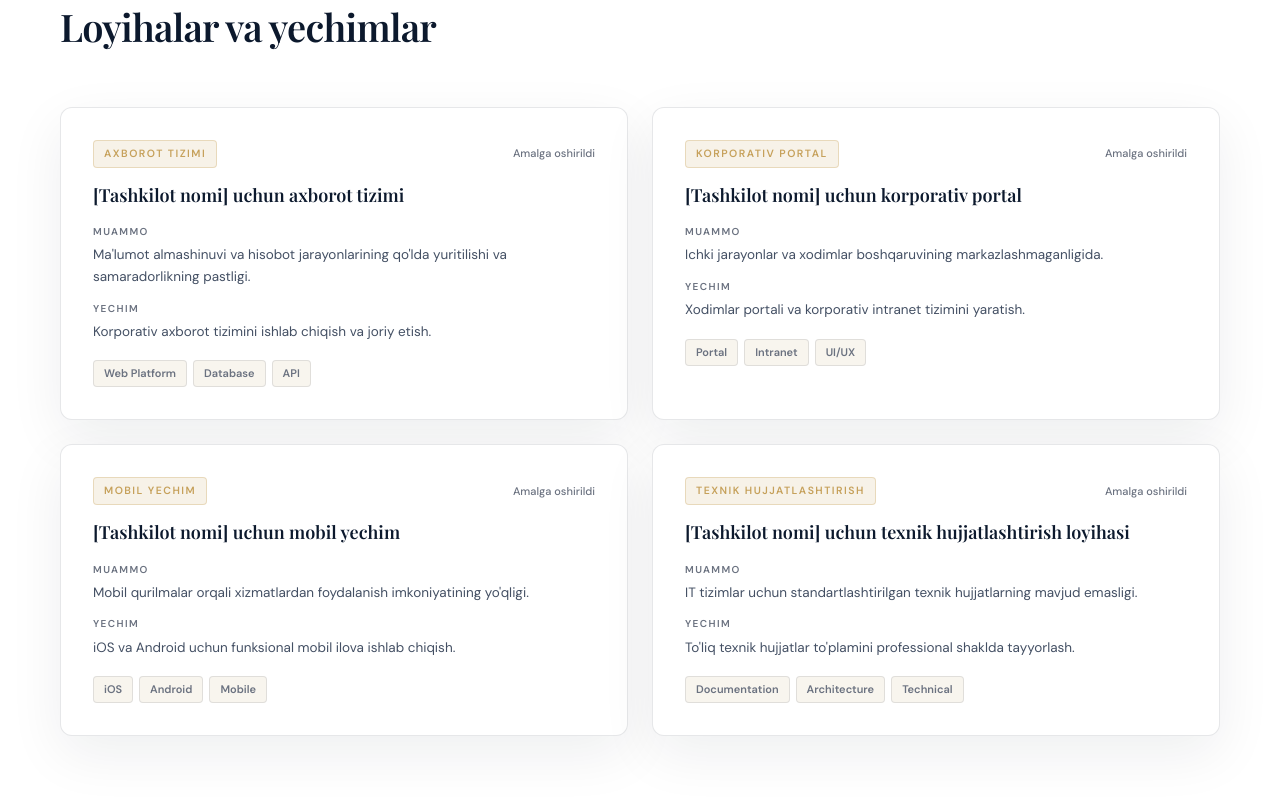
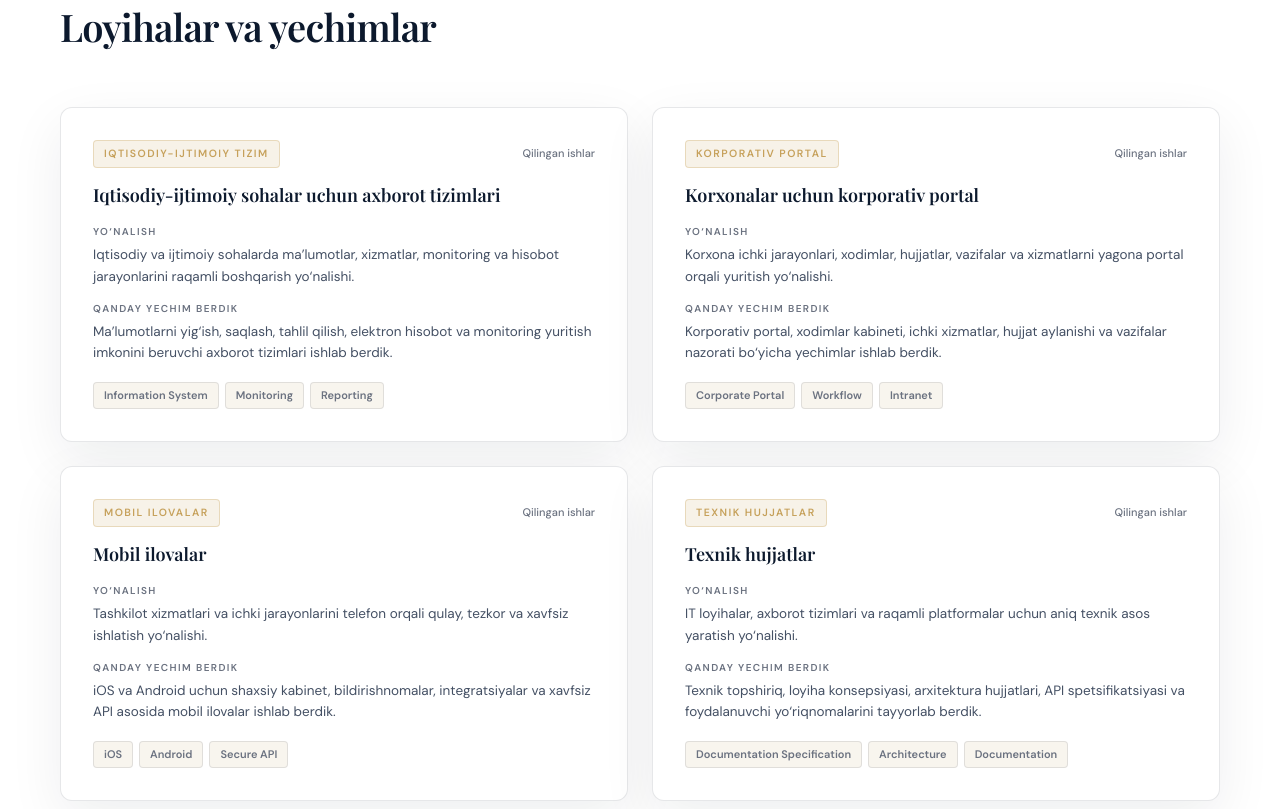
Before and after one commit to mirqodirodilov/idsc, a plain HTML site: page index.html in a window 1280 px wide. Shown: the part 2971-3780 px from the top of the page. Drawn offline with nearby package versions, Linux system fonts and the light colour scheme.

Commit message:
commit-2

```diff
--- a/index.html
+++ b/index.html
@@ -37,8 +37,13 @@
     "url": "https://idsc.uz/",
     "logo": "https://idsc.uz/assets/images/idsc-logo.jpg",
     "description": "Professional IT solutions for government and private organizations.",
+    "telephone": "+998946773939",
+    "email": "idsc.uzbekistan@gmail.com",
     "address": {
       "@type": "PostalAddress",
+      "streetAddress": "Maxtumquli ko‘chasi, 114A, IT Park, Ashxobod sayilgohi oldi",
+      "addressLocality": "Toshkent",
+      "addressRegion": "Yashnobod tumani",
       "addressCountry": "UZ"
     }
   }
@@ -355,66 +360,66 @@
         <div class="projects-grid">
           <article class="project-card" data-reveal>
             <div class="project-card-top">
-              <span class="project-category" data-i18n="projCat1">Axborot tizimi</span>
-              <span class="project-status" data-i18n="projStatus">Amalga oshirildi</span>
+              <span class="project-category" data-i18n="projCat1">Iqtisodiy-ijtimoiy tizim</span>
+              <span class="project-status" data-i18n="projStatus">Qilingan ishlar</span>
             </div>
-            <h3 class="project-title" data-i18n="proj1Title">[Tashkilot nomi] uchun axborot tizimi</h3>
-            <p class="project-challenge-label" data-i18n="projChallenge">Muammo</p>
-            <p class="project-challenge-text" data-i18n="proj1Challenge">Ma'lumot almashinuvi va hisobot jarayonlarining qo'lda yuritilishi va samaradorlikning pastligi.</p>
-            <p class="project-solution-label" data-i18n="projSolution">Yechim</p>
-            <p class="project-solution-text" data-i18n="proj1Solution">Korporativ axborot tizimini ishlab chiqish va joriy etish.</p>
+            <h3 class="project-title" data-i18n="proj1Title">Iqtisodiy-ijtimoiy sohalar uchun axborot tizimlari</h3>
+            <p class="project-challenge-label" data-i18n="projChallenge">Yo‘nalish</p>
+            <p class="project-challenge-text" data-i18n="proj1Challenge">Iqtisodiy va ijtimoiy sohalarda ma’lumotlar, xizmatlar, monitoring va hisobot jarayonlarini raqamli boshqarish yo‘nalishi.</p>
+            <p class="project-solution-label" data-i18n="projSolution">Qanday yechim berdik</p>
+            <p class="project-solution-text" data-i18n="proj1Solution">Ma’lumotlarni yig‘ish, saqlash, tahlil qilish, elektron hisobot va monitoring yuritish imkonini beruvchi axborot tizimlari ishlab berdik.</p>
             <div class="project-tags">
-              <span class="project-tag">Web Platform</span>
-              <span class="project-tag">Database</span>
-              <span class="project-tag">API</span>
+              <span class="project-tag">Information System</span>
+              <span class="project-tag">Monitoring</span>
+              <span class="project-tag">Reporting</span>
             </div>
           </article>
           <article class="project-card" data-reveal>
             <div class="project-card-top">
               <span class="project-category" data-i18n="projCat2">Korporativ portal</span>
-              <span class="project-status" data-i18n="projStatus">Amalga oshirildi</span>
+              <span class="project-status" data-i18n="projStatus">Qilingan ishlar</span>
             </div>
-            <h3 class="project-title" data-i18n="proj2Title">[Tashkilot nomi] uchun korporativ portal</h3>
-            <p class="project-challenge-label" data-i18n="projChallenge">Muammo</p>
-            <p class="project-challenge-text" data-i18n="proj2Challenge">Ichki jarayonlar va xodimlar boshqaruvining markazlashmaganligida.</p>
-            <p class="project-solution-label" data-i18n="projSolution">Yechim</p>
-            <p class="project-solution-text" data-i18n="proj2Solution">Xodimlar portali va korporativ intranet tizimini yaratish.</p>
+            <h3 class="project-title" data-i18n="proj2Title">Korxonalar uchun korporativ portal</h3>
+            <p class="project-challenge-label" data-i18n="projChallenge">Yo‘nalish</p>
+            <p class="project-challenge-text" data-i18n="proj2Challenge">Korxona ichki jarayonlari, xodimlar, hujjatlar, vazifalar va xizmatlarni yagona portal orqali yuritish yo‘nalishi.</p>
+            <p class="project-solution-label" data-i18n="projSolution">Qanday yechim berdik</p>
+            <p class="project-solution-text" data-i18n="proj2Solution">Korporativ portal, xodimlar kabineti, ichki xizmatlar, hujjat aylanishi va vazifalar nazorati bo‘yicha yechimlar ishlab berdik.</p>
             <div class="project-tags">
-              <span class="project-tag">Portal</span>
+              <span class="project-tag">Corporate Portal</span>
+              <span class="project-tag">Workflow</span>
               <span class="project-tag">Intranet</span>
-              <span class="project-tag">UI/UX</span>
             </div>
           </article>
           <article class="project-card" data-reveal>
             <div class="project-card-top">
-              <span class="project-category" data-i18n="projCat3">Mobil yechim</span>
-              <span class="project-status" data-i18n="projStatus">Amalga oshirildi</span>
+              <span class="project-category" data-i18n="projCat3">Mobil ilovalar</span>
+              <span class="project-status" data-i18n="projStatus">Qilingan ishlar</span>
             </div>
-            <h3 class="project-title" data-i18n="proj3Title">[Tashkilot nomi] uchun mobil yechim</h3>
-            <p class="project-challenge-label" data-i18n="projChallenge">Muammo</p>
-            <p class="project-challenge-text" data-i18n="proj3Challenge">Mobil qurilmalar orqali xizmatlardan foydalanish imkoniyatining yo'qligi.</p>
-            <p class="project-solution-label" data-i18n="projSolution">Yechim</p>
-            <p class="project-solution-text" data-i18n="proj3Solution">iOS va Android uchun funksional mobil ilova ishlab chiqish.</p>
+            <h3 class="project-title" data-i18n="proj3Title">Mobil ilovalar</h3>
+            <p class="project-challenge-label" data-i18n="projChallenge">Yo‘nalish</p>
+            <p class="project-challenge-text" data-i18n="proj3Challenge">Tashkilot xizmatlari va ichki jarayonlarini telefon orqali qulay, tezkor va xavfsiz ishlatish yo‘nalishi.</p>
+            <p class="project-solution-label" data-i18n="projSolution">Qanday yechim berdik</p>
+            <p class="project-solution-text" data-i18n="proj3Solution">iOS va Android uchun shaxsiy kabinet, bildirishnomalar, integratsiyalar va xavfsiz Reporting asosida mobil ilovalar ishlab berdik.</p>
             <div class="project-tags">
               <span class="project-tag">iOS</span>
               <span class="project-tag">Android</span>
-              <span class="project-tag">Mobile</span>
+              <span class="project-tag">Secure API</span>
             </div>
           </article>
           <article class="project-card" data-reveal>
             <div class="project-card-top">
-              <span class="project-category" data-i18n="projCat4">Texnik hujjatlashtirish</span>
-              <span class="project-status" data-i18n="projStatus">Amalga oshirildi</span>
+              <span class="project-category" data-i18n="projCat4">Texnik hujjatlar</span>
+              <span class="project-status" data-i18n="projStatus">Qilingan ishlar</span>
             </div>
-            <h3 class="project-title" data-i18n="proj4Title">[Tashkilot nomi] uchun texnik hujjatlashtirish loyihasi</h3>
-            <p class="project-challenge-label" data-i18n="projChallenge">Muammo</p>
-            <p class="project-challenge-text" data-i18n="proj4Challenge">IT tizimlar uchun standartlashtirilgan texnik hujjatlarning mavjud emasligi.</p>
-            <p class="project-solution-label" data-i18n="projSolution">Yechim</p>
-            <p class="project-solution-text" data-i18n="proj4Solution">To'liq texnik hujjatlar to'plamini professional shaklda tayyorlash.</p>
+            <h3 class="project-title" data-i18n="proj4Title">Texnik hujjatlar</h3>
+            <p class="project-challenge-label" data-i18n="projChallenge">Yo‘nalish</p>
+            <p class="project-challenge-text" data-i18n="proj4Challenge">IT loyihalar, axborot tizimlari va raqamli platformalar uchun aniq texnik asos yaratish yo‘nalishi.</p>
+            <p class="project-solution-label" data-i18n="projSolution">Qanday yechim berdik</p>
+            <p class="project-solution-text" data-i18n="proj4Solution">Texnik topshiriq, loyiha konsepsiyasi, arxitektura hujjatlari, Reporting spetsifikatsiyasi va foydalanuvchi yo‘riqnomalarini tayyorlab berdik.</p>
             <div class="project-tags">
+              <span class="project-tag">Documentation Specification</span>
+              <span class="project-tag">Architecture</span>
               <span class="project-tag">Documentation</span>
-              <span class="project-tag">Architecture</span>
-              <span class="project-tag">Technical</span>
             </div>
           </article>
         </div>
@@ -701,7 +706,7 @@
               </div>
               <div>
                 <p class="contact-info-label" data-i18n="contactPhone">Telefon</p>
-                <p class="contact-info-value">[Telefon raqami]</p>
+                <p class="contact-info-value"><a class="contact-link" href="tel:+998946773939" data-i18n="contactPhoneValue">+998 94 677 39 39</a></p>
               </div>
             </div>
             <div class="contact-info-item">
@@ -710,7 +715,7 @@
               </div>
               <div>
                 <p class="contact-info-label" data-i18n="contactEmail">Email</p>
-                <p class="contact-info-value">[Email manzil]</p>
+                <p class="contact-info-value"><a class="contact-link" href="mailto:idsc.uzbekistan@gmail.com" data-i18n="contactEmailValue">idsc.uzbekistan@gmail.com</a></p>
               </div>
             </div>
             <div class="contact-info-item">
@@ -719,7 +724,7 @@
               </div>
               <div>
                 <p class="contact-info-label" data-i18n="contactAddress">Manzil</p>
-                <p class="contact-info-value">[Manzil]</p>
+                <p class="contact-info-value" data-i18n="contactAddressValue">Toshkent sh., Yashnobod tumani, Maxtumquli ko‘chasi, 114A, IT Park (Ashxobod sayilgohi oldi)</p>
               </div>
             </div>
             <div class="contact-info-item">
@@ -818,9 +823,9 @@
         <div class="footer-col">
           <h4 class="footer-col-title" data-i18n="footerContact">Aloqa</h4>
           <ul>
-            <li><span data-i18n="contactPhone">Telefon:</span> <span>[Telefon raqami]</span></li>
-            <li><span data-i18n="contactEmail">Email:</span> <span>[Email manzil]</span></li>
-            <li><span data-i18n="contactAddress">Manzil:</span> <span>[Manzil]</span></li>
+            <li><span data-i18n="contactPhone">Telefon:</span> <span>+998946773939</span></li>
+            <li><span data-i18n="contactEmail">Email:</span> <span>idsc.uzbekistan@gmail.com</span></li>
+            <li><span data-i18n="contactAddress">Manzil:</span> <span>Toshkent sh., Yashnobod tumani, Maxtumquli ko‘chasi, 114A, IT Park (Ashxobod sayilgohi oldi)</span></li>
           </ul>
         </div>
       </div>
--- a/script.js
+++ b/script.js
@@ -65,25 +65,25 @@ const translations = {
 
     projectsLabel: "Loyihalar",
     projectsTitle: "Loyihalar va yechimlar",
-    projCat1: "Axborot tizimi",
+    projCat1: "Iqtisodiy-ijtimoiy tizim",
     projCat2: "Korporativ portal",
-    projCat3: "Mobil yechim",
-    projCat4: "Texnik hujjatlashtirish",
-    projStatus: "Amalga oshirildi",
-    projChallenge: "Muammo",
-    projSolution: "Yechim",
-    proj1Title: "[Tashkilot nomi] uchun axborot tizimi",
-    proj1Challenge: "Ma'lumot almashinuvi va hisobot jarayonlarining qo'lda yuritilishi va samaradorlikning pastligi.",
-    proj1Solution: "Korporativ axborot tizimini ishlab chiqish va joriy etish.",
-    proj2Title: "[Tashkilot nomi] uchun korporativ portal",
-    proj2Challenge: "Ichki jarayonlar va xodimlar boshqaruvining markazlashmaganligida.",
-    proj2Solution: "Xodimlar portali va korporativ intranet tizimini yaratish.",
-    proj3Title: "[Tashkilot nomi] uchun mobil yechim",
-    proj3Challenge: "Mobil qurilmalar orqali xizmatlardan foydalanish imkoniyatining yo'qligi.",
-    proj3Solution: "iOS va Android uchun funksional mobil ilova ishlab chiqish.",
-    proj4Title: "[Tashkilot nomi] uchun texnik hujjatlashtirish loyihasi",
-    proj4Challenge: "IT tizimlar uchun standartlashtirilgan texnik hujjatlarning mavjud emasligi.",
-    proj4Solution: "To'liq texnik hujjatlar to'plamini professional shaklda tayyorlash.",
+    projCat3: "Mobil ilovalar",
+    projCat4: "Texnik hujjatlar",
+    projStatus: "Qilingan ishlar",
+    projChallenge: "Yo‘nalish",
+    projSolution: "Qanday yechim berdik",
+    proj1Title: "Iqtisodiy-ijtimoiy sohalar uchun axborot tizimlari",
+    proj1Challenge: "Iqtisodiy va ijtimoiy sohalarda ma’lumotlar, xizmatlar, monitoring va hisobot jarayonlarini raqamli boshqarish yo‘nalishi.",
+    proj1Solution: "Ma’lumotlarni yig‘ish, saqlash, tahlil qilish, elektron hisobot va monitoring yuritish imkonini beruvchi axborot tizimlari ishlab berdik.",
+    proj2Title: "Korxonalar uchun korporativ portal",
+    proj2Challenge: "Korxona ichki jarayonlari, xodimlar, hujjatlar, vazifalar va xizmatlarni yagona portal orqali yuritish yo‘nalishi.",
+    proj2Solution: "Korporativ portal, xodimlar kabineti, ichki xizmatlar, hujjat aylanishi va vazifalar nazorati bo‘yicha yechimlar ishlab berdik.",
+    proj3Title: "Mobil ilovalar",
+    proj3Challenge: "Tashkilot xizmatlari va ichki jarayonlarini telefon orqali qulay, tezkor va xavfsiz ishlatish yo‘nalishi.",
+    proj3Solution: "iOS va Android uchun shaxsiy kabinet, bildirishnomalar, integratsiyalar va xavfsiz API asosida mobil ilovalar ishlab berdik.",
+    proj4Title: "Texnik hujjatlar",
+    proj4Challenge: "IT loyihalar, axborot tizimlari va raqamli platformalar uchun aniq texnik asos yaratish yo‘nalishi.",
+    proj4Solution: "Texnik topshiriq, loyiha konsepsiyasi, arxitektura hujjatlari, API spetsifikatsiyasi va foydalanuvchi yo‘riqnomalarini tayyorlab berdik.",
 
     partnersLabel: "Hamkorlik",
     partnersTitle: "Hamkorlik",
@@ -152,8 +152,11 @@ const translations = {
     contactTitle: "Loyihangizni muhokama qilaylik",
     contactIntro: "Tashkilotingiz uchun mos IT yechimni tanlash va loyiha imkoniyatlarini muhokama qilish uchun biz bilan bog'laning.",
     contactPhone: "Telefon",
+    contactPhoneValue: "+998 94 677 39 39",
     contactEmail: "Email",
+    contactEmailValue: "idsc.uzbekistan@gmail.com",
     contactAddress: "Manzil",
+    contactAddressValue: "Toshkent sh., Yashnobod tumani, Maxtumquli ko‘chasi, 114A, IT Park (Ashxobod sayilgohi oldi)",
     contactHours: "Ish vaqti",
     contactHoursVal: "Dushanba – Juma: 9:00 – 18:00",
     contactTrust: "IDSC sizning tashkilotingiz uchun ishonchli, barqaror va professional IT hamkor.",
@@ -230,25 +233,25 @@ const translations = {
 
     projectsLabel: "Проекты",
     projectsTitle: "Проекты и решения",
-    projCat1: "Информационная система",
+    projCat1: "Социально-экономические системы",
     projCat2: "Корпоративный портал",
-    projCat3: "Мобильное решение",
-    projCat4: "Техническая документация",
-    projStatus: "Реализовано",
-    projChallenge: "Задача",
-    projSolution: "Решение",
-    proj1Title: "Информационная система для [название организации]",
-    proj1Challenge: "Ручное ведение обмена данными и отчётности, низкая эффективность процессов.",
-    proj1Solution: "Разработка и внедрение корпоративной информационной системы.",
-    proj2Title: "Корпоративный портал для [название организации]",
-    proj2Challenge: "Децентрализация внутренних процессов и управления персоналом.",
-    proj2Solution: "Создание портала сотрудников и корпоративной интранет-системы.",
-    proj3Title: "Мобильное решение для [название организации]",
-    proj3Challenge: "Отсутствие доступа к услугам через мобильные устройства.",
-    proj3Solution: "Разработка функционального мобильного приложения для iOS и Android.",
-    proj4Title: "Проект технической документации для [название организации]",
-    proj4Challenge: "Отсутствие стандартизированной технической документации для IT-систем.",
-    proj4Solution: "Профессиональная подготовка полного пакета технической документации.",
+    projCat3: "Мобильные приложения",
+    projCat4: "Технические документы",
+    projStatus: "Выполненные работы",
+    projChallenge: "Направление",
+    projSolution: "Что мы разработали",
+    proj1Title: "Информационные системы для социально-экономических сфер",
+    proj1Challenge: "Цифровое управление данными, услугами, мониторингом и отчётностью в экономических и социальных сферах.",
+    proj1Solution: "Мы разработали информационные системы для сбора, хранения, анализа данных, формирования электронной отчётности и мониторинга.",
+    proj2Title: "Корпоративный портал для предприятий",
+    proj2Challenge: "Ведение внутренних процессов, сотрудников, документов, задач и сервисов предприятия через единый портал.",
+    proj2Solution: "Мы разработали решения для корпоративного портала, кабинета сотрудников, внутренних сервисов, документооборота и контроля задач.",
+    proj3Title: "Мобильные приложения",
+    proj3Challenge: "Удобный, быстрый и безопасный доступ к услугам и внутренним процессам организации через мобильные устройства.",
+    proj3Solution: "Мы разработали мобильные приложения для iOS и Android с личным кабинетом, уведомлениями, интеграциями и безопасным API.",
+    proj4Title: "Технические документы",
+    proj4Challenge: "Создание точной технической основы для IT-проектов, информационных систем и цифровых платформ.",
+    proj4Solution: "Мы подготовили технические задания, концепции проектов, архитектурные документы, API-спецификации и пользовательские инструкции.",
 
     partnersLabel: "Партнёрство",
     partnersTitle: "Партнёрство",
@@ -317,8 +320,11 @@ const translations = {
     contactTitle: "Давайте обсудим ваш проект",
     contactIntro: "Свяжитесь с нами, чтобы выбрать подходящее IT-решение для вашей организации и обсудить возможности проекта.",
     contactPhone: "Телефон",
+    contactPhoneValue: "+998 94 677 39 39",
     contactEmail: "Email",
+    contactEmailValue: "idsc.uzbekistan@gmail.com",
     contactAddress: "Адрес",
+    contactAddressValue: "г. Ташкент, Яшнабадский район, ул. Махтумкули, 114A, IT Park (рядом с парком Ашхабад)",
     contactHours: "Рабочее время",
     contactHoursVal: "Понедельник – Пятница: 9:00 – 18:00",
     contactTrust: "IDSC — надёжный, стабильный и профессиональный IT-партнёр для вашей организации.",
@@ -395,25 +401,25 @@ const translations = {
 
     projectsLabel: "Projects",
     projectsTitle: "Projects and Solutions",
-    projCat1: "Information System",
+    projCat1: "Socio-Economic Systems",
     projCat2: "Corporate Portal",
-    projCat3: "Mobile Solution",
-    projCat4: "Technical Documentation",
-    projStatus: "Delivered",
-    projChallenge: "Challenge",
-    projSolution: "Solution",
-    proj1Title: "Information System for [Organization Name]",
-    proj1Challenge: "Manual data exchange and reporting processes with low efficiency.",
-    proj1Solution: "Development and implementation of a corporate information system.",
-    proj2Title: "Corporate Portal for [Organization Name]",
-    proj2Challenge: "Decentralized internal processes and personnel management.",
-    proj2Solution: "Creation of an employee portal and corporate intranet system.",
-    proj3Title: "Mobile Solution for [Organization Name]",
-    proj3Challenge: "Lack of access to services via mobile devices.",
-    proj3Solution: "Development of a functional mobile application for iOS and Android.",
-    proj4Title: "Technical Documentation Project for [Organization Name]",
-    proj4Challenge: "Absence of standardized technical documentation for IT systems.",
-    proj4Solution: "Professional preparation of a complete technical documentation package.",
+    projCat3: "Mobile Applications",
+    projCat4: "Technical Documents",
+    projStatus: "Completed Works",
+    projChallenge: "Direction",
+    projSolution: "What We Delivered",
+    proj1Title: "Information Systems for Socio-Economic Sectors",
+    proj1Challenge: "Digital management of data, services, monitoring, and reporting processes in economic and social sectors.",
+    proj1Solution: "We delivered information systems for data collection, storage, analysis, electronic reporting, and monitoring.",
+    proj2Title: "Corporate Portal for Enterprises",
+    proj2Challenge: "Managing internal processes, employees, documents, tasks, and enterprise services through a unified portal.",
+    proj2Solution: "We delivered corporate portal solutions, employee cabinets, internal services, document workflow, and task control modules.",
+    proj3Title: "Mobile Applications",
+    proj3Challenge: "Convenient, fast, and secure access to services and internal processes through mobile devices.",
+    proj3Solution: "We delivered iOS and Android mobile applications with user accounts, notifications, integrations, and secure API architecture.",
+    proj4Title: "Technical Documents",
+    proj4Challenge: "Creating a clear technical foundation for IT projects, information systems, and digital platforms.",
+    proj4Solution: "We prepared technical specifications, project concepts, architecture documents, API specifications, and user guides.",
 
     partnersLabel: "Partnership",
     partnersTitle: "Partnership",
@@ -482,8 +488,11 @@ const translations = {
     contactTitle: "Let's Discuss Your Project",
     contactIntro: "Contact us to identify the right IT solution for your organization and discuss project opportunities.",
     contactPhone: "Phone",
+    contactPhoneValue: "+998 94 677 39 39",
     contactEmail: "Email",
+    contactEmailValue: "idsc.uzbekistan@gmail.com",
     contactAddress: "Address",
+    contactAddressValue: "Tashkent, Yashnabad district, Makhtumkuli Street 114A, IT Park (near Ashgabat Park)",
     contactHours: "Working Hours",
     contactHoursVal: "Monday – Friday: 9:00 AM – 6:00 PM",
     contactTrust: "IDSC is a reliable, stable, and professional IT partner for your organization.",
```
Also changed, not shown: style.css (+10 -0 lines).
